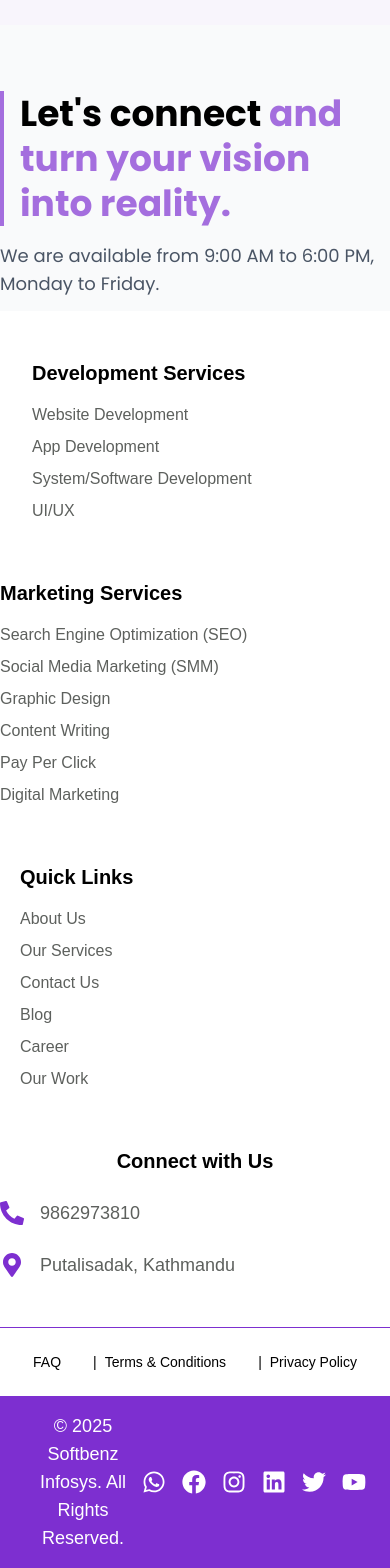
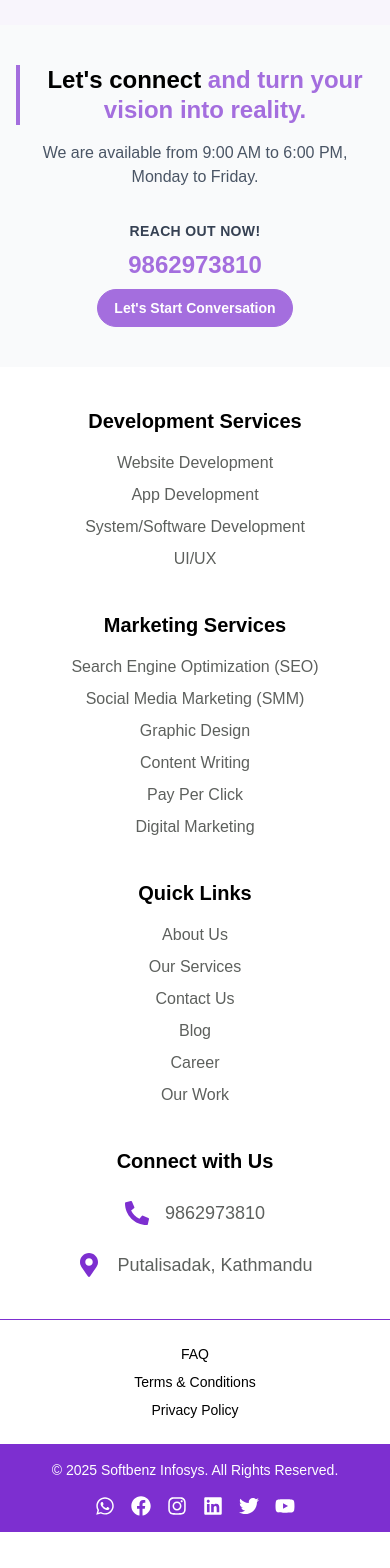
Before and after one commit to shashankneupane0427/Nepscape, a Next.js app: page /faq in a window 390 px wide. Shown: the part 1612-3180 px from the top of the page. After the commit the page ends 3144 px from the top, so only its background shows below. Built offline with nearby package versions, Linux system fonts and the light colour scheme.

Commit message:
fix: update styles in the Footer component for better responsiveness

```diff
--- a/components/Footer.tsx
+++ b/components/Footer.tsx
@@ -13,57 +13,33 @@ import {
 
 const Footer: React.FC = () => {
   return (
-
     <div>
       <footer className="relative py-12 pt-0 pb-0 mt-0 text-black">
         {/* Connect Section */}
-      <div
-        className="block mb-12 overflow-hidden text-start bg-gray-50 "
-        style={{
-          // backgroundImage: "url(https://softbenz.com/static/site-assets/images/cta_bg1.png)",
-          backgroundPosition: "50% 50%",
-          backgroundRepeat: "no-repeat",
-          backgroundSize: "cover",
-          boxSizing: "border-box",
-          color: "rgb(0, 0, 0)",
-          fontFamily: "Poppins, sans-serif",
-          fontSize: "16px",
-          fontWeight: "400",
-          height: "285.438px",
-          lineHeight: "30px",
-          paddingBottom: "65.35px",
-          paddingTop: "65.35px",
-          textSizeAdjust: "100%",
-          unicodeBidi: "isolate",
-          width: "100%",
-          WebkitTapHighlightColor: "rgba(0, 0, 0, 0)",
-
-          overflowX: "hidden",
-          overflowY: "hidden",
-        }}
-      >
-        <div className="container flex flex-col items-center justify-center px-0 mx-auto md:flex-row">
+        <div className="block overflow-hidden text-start bg-gray-50 py-10 md:py-12 lg:py-16">
+          <div className="container px-4 mx-auto">
+            <div className="flex flex-col items-center justify-center md:flex-row md:justify-between">
               {/* Left Section */}
-          <div className="md:w-2/3">
+              <div className="md:w-2/3 w-full text-center md:text-left mb-8 md:mb-0">
                 <div className="border-l-4 border-[#a46ede] pl-4">
-              <h2 className="text-4xl font-bold leading-tight text-black">
+                  <h2 className="text-2xl sm:text-3xl md:text-4xl font-bold leading-tight text-black">
                     Let&apos;s <span className="text-black">connect</span>
                     <span className="text-[#a46ede]"> and turn your vision into reality.</span>
                   </h2>
                 </div>
-            <p className="mt-4 text-lg text-gray-600">
+                <p className="mt-4 text-base sm:text-lg text-gray-600">
                   We are available from 9:00 AM to 6:00 PM, Monday to Friday.
                 </p>
               </div>
 
               {/* Right Section */}
-          <div className="flex flex-col items-center justify-center mt-8 md:items-end md:mt-0">
+              <div className="flex flex-col items-center md:items-end">
                 <p className="text-sm font-semibold tracking-wide text-gray-700">REACH OUT NOW!</p>
 
                 {/* Phone number with WhatsApp link */}
                 <a
                   href="https://wa.me/9862973810"
-              className="text-4xl font-bold text-[#a46ede] my-2 cursor-pointer"
+                  className="text-2xl sm:text-3xl md:text-4xl font-bold text-[#a46ede] my-2 cursor-pointer"
                   target="_blank"
                 >
                   9862973810
@@ -71,16 +47,20 @@ const Footer: React.FC = () => {
 
                 <a
                   href="/contactus"
-              className="bg-[#a46ede] text-white px-6 py-3 rounded-full hover:bg-white hover:text-[#8b5cf6] border border-[#a46ede] transition duration-300 font-semibold"
+                  className="bg-[#a46ede] text-white px-4 py-2 sm:px-6 sm:py-3 rounded-full hover:bg-white hover:text-[#8b5cf6] border border-[#a46ede] transition duration-300 font-semibold text-sm sm:text-base"
                 >
                   Let's Start Conversation
                 </a>
               </div>
             </div>
           </div>
-      <div className="container grid grid-cols-1 gap-12 mx-auto sm:grid-cols-2 md:grid-cols-3 lg:grid-cols-4">
+        </div>
+
+        {/* Links Section */}
+        <div className="container px-4 mx-auto py-10 md:py-12">
+          <div className="grid grid-cols-1 gap-8 sm:grid-cols-2 md:grid-cols-3 lg:grid-cols-4">
             {/* Development Services Section */}
-        <div className="pl-8">
+            <div className="text-center sm:text-left">
               <h4 className="mb-4 text-xl font-semibold">Development Services</h4>
               <ul>
                 <li className="mb-2"><Link href="#" className="text-[#5d605d] hover:text-[#7d2fd0]">Website Development</Link></li>
@@ -91,7 +71,7 @@ const Footer: React.FC = () => {
             </div>
 
             {/* Marketing Services Section */}
-        <div>
+            <div className="text-center sm:text-left">
               <h4 className="mb-4 text-xl font-semibold">Marketing Services</h4>
               <ul>
                 <li className="mb-2"><Link href="#" className="text-[#5d605d] hover:text-[#7d2fd0]">Search Engine Optimization (SEO)</Link></li>
@@ -104,7 +84,7 @@ const Footer: React.FC = () => {
             </div>
 
             {/* Quick Links Section */}
-        <div className="pl-5">
+            <div className="text-center sm:text-left">
               <h4 className="mb-4 text-xl font-semibold">Quick Links</h4>
               <ul>
                 <li className="mb-2"><Link href="/about" className="text-[#5d605d] hover:text-[#7d2fd0]">About Us</Link></li>
@@ -117,41 +97,49 @@ const Footer: React.FC = () => {
             </div>
 
             {/* Connect With Us Section */}
-        <div className="text-black">
-          <h4 className="mb-6 text-xl font-semibold text-center sm:text-left">Connect with Us</h4>
+            <div className="text-center sm:text-left">
+              <h4 className="mb-6 text-xl font-semibold">Connect with Us</h4>
               <ul className="space-y-6">
-            <li className="flex items-center text-lg text-[#5d605d] "><FaPhoneAlt className="mr-4   text-[#7d2fd0] text-2xl" />  <a href="tel:+9801848492" className="text-[#5d605d] hover:text-[#7d2fd0] hover:underline">9862973810</a></li>
-            {/* <li className="flex items-center text-lg"><FaEnvelope className="mr-4   text-[#7d2fd0] text-2xl" />  <a href="mailto:sales@Nepscape.com" className="text-[#5d605d] hover:text-[#7d2fd0] hover:underline">sales@Nepscape.com</a></li> */}
-            <li className="flex items-center text-lg text-[#5d605d] "><FaMapMarkerAlt className="mr-4   text-[#7d2fd0] text-2xl" /> Putalisadak, Kathmandu</li>
+                <li className="flex items-center text-lg text-[#5d605d] justify-center sm:justify-start">
+                  <FaPhoneAlt className="mr-4 text-[#7d2fd0] text-2xl" />
+                  <a href="tel:+9862973810" className="text-[#5d605d] hover:text-[#7d2fd0] hover:underline">9862973810</a>
+                </li>
+                <li className="flex items-center text-lg text-[#5d605d] justify-center sm:justify-start">
+                  <FaMapMarkerAlt className="mr-4 text-[#7d2fd0] text-2xl" /> Putalisadak, Kathmandu
+                </li>
               </ul>
             </div>
           </div>
+        </div>
 
-      {/* Bottom Section */}
-      <div className="border-t border-[#7d2fd0] mt-12 pt-6 text-center text-sm text-black">
-        <div className="flex justify-center space-x-6">
+        {/* Bottom Links Section */}
+        <div className="border-t border-[#7d2fd0] py-6 text-center text-sm text-black">
+          <div className="container px-4 mx-auto">
+            <div className="flex flex-col sm:flex-row justify-center items-center space-y-2 sm:space-y-0 sm:space-x-4">
               <Link href="/FAQ" className="hover:text-[#7d2fd0]">FAQ</Link>
-          <span className="mx-2">|</span>
+              <span className="hidden sm:inline mx-2">|</span>
               <Link href="/terms" className="hover:text-[#7d2fd0]">Terms & Conditions</Link>
-          <span className="mx-2">|</span>
+              <span className="hidden sm:inline mx-2">|</span>
               <Link href="/privacy" className="hover:text-[#7d2fd0]">Privacy Policy</Link>
-
+            </div>
           </div>
         </div>
       </footer>
 
       {/* Social Media Section */}
-    <div className="bg-[#7d2fd0] py-4 mt-6 text-center text-white flex justify-between items-center px-6">
-    <span className="text-lg text-white">© 2025 Softbenz Infosys. All Rights Reserved.</span>
-    <div className="flex space-x-4">
-
-      <a href="https://wa.me/9812316018" target="_blank" className="text-2xl text-white"><FaWhatsapp /></a>
-      <a href="#" target="_blank" className="text-2xl text-white"><FaFacebook /></a>
-      <a href="#" target="_blank" className="text-2xl text-white"><FaInstagram /></a>
-      <a href="#" target="_blank" className="text-2xl text-white"><FaLinkedin /></a>
-      <a href="#" target="_blank" className="text-2xl text-white"><FaTwitter /></a>
-      <a href="#" target="_blank" className="text-2xl text-white"><FaYoutube /></a>
-
+      <div className="bg-[#7d2fd0] py-4 text-white">
+        <div className="container px-4 mx-auto">
+          <div className="flex flex-col md:flex-row justify-between items-center space-y-4 md:space-y-0">
+            <span className="text-sm sm:text-base md:text-lg text-white text-center md:text-left">© 2025 Softbenz Infosys. All Rights Reserved.</span>
+            <div className="flex space-x-4 justify-center">
+              <a href="https://wa.me/9812316018" target="_blank" className="text-xl sm:text-2xl text-white hover:text-gray-200"><FaWhatsapp /></a>
+              <a href="#" target="_blank" className="text-xl sm:text-2xl text-white hover:text-gray-200"><FaFacebook /></a>
+              <a href="#" target="_blank" className="text-xl sm:text-2xl text-white hover:text-gray-200"><FaInstagram /></a>
+              <a href="#" target="_blank" className="text-xl sm:text-2xl text-white hover:text-gray-200"><FaLinkedin /></a>
+              <a href="#" target="_blank" className="text-xl sm:text-2xl text-white hover:text-gray-200"><FaTwitter /></a>
+              <a href="#" target="_blank" className="text-xl sm:text-2xl text-white hover:text-gray-200"><FaYoutube /></a>
+            </div>
+          </div>
         </div>
       </div>
     </div>
```
Lines whose indentation alone changed are shown as unchanged.
